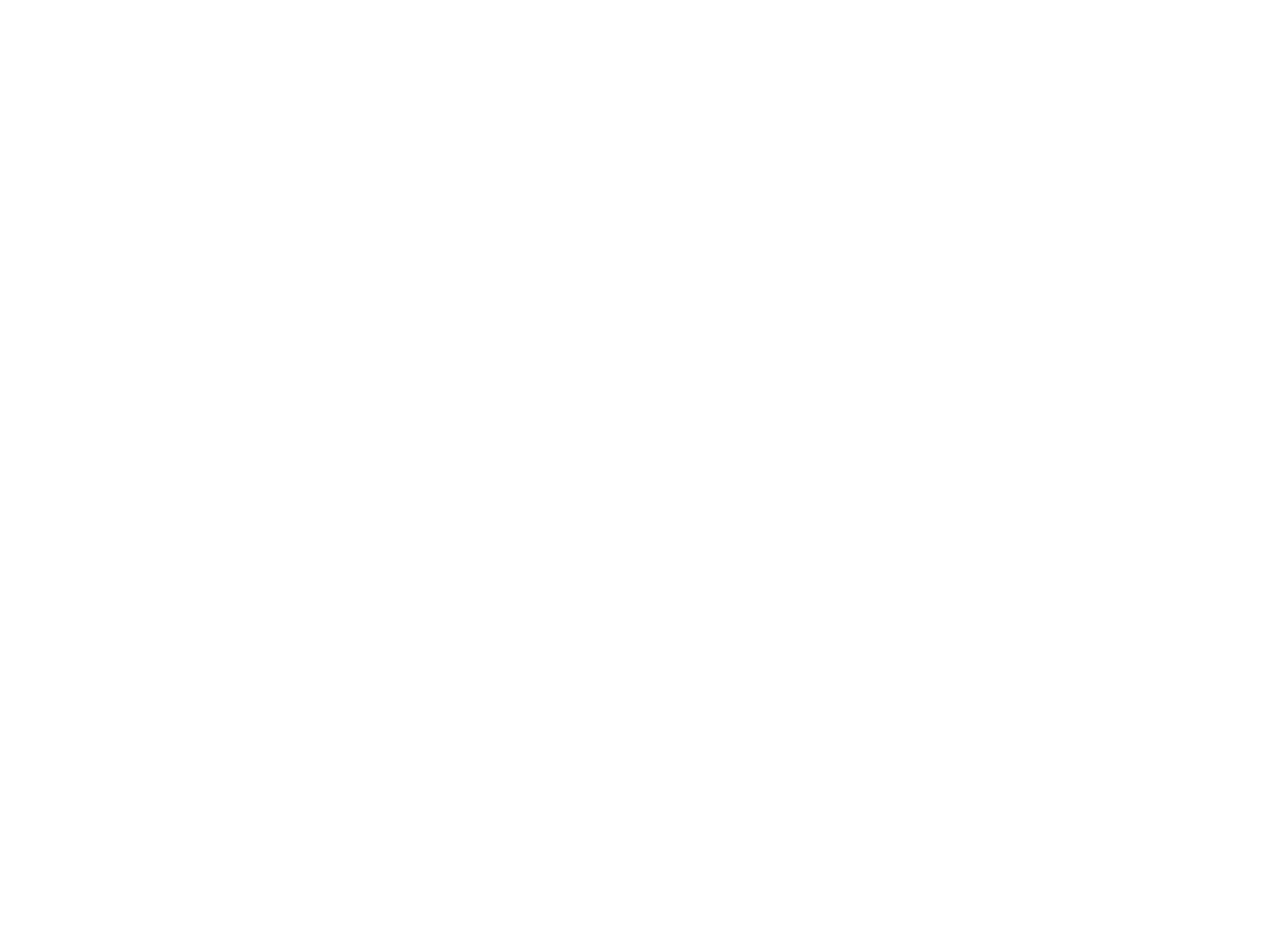
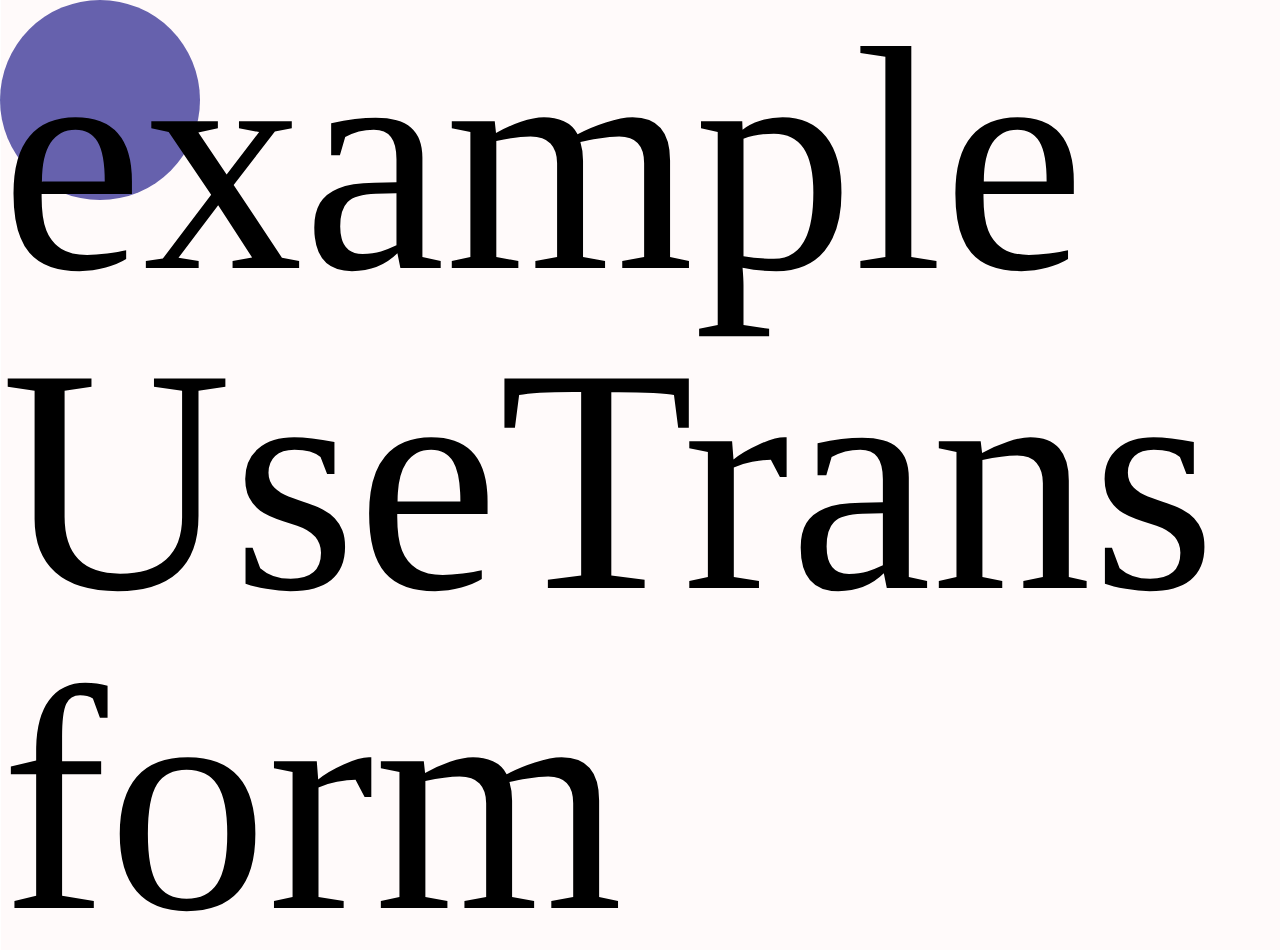
Before and after one commit to movie42/scroll-animation, a React (Vite) app: page /framer-motion-example-useTransform in a window 1280 px wide. Before the commit this address had no page. Shown: the top 950 px of the page. Before the commit the page ends 800 px from the top, so only its background shows below. Built offline with nearby package versions, Linux system fonts and the light colour scheme.

Commit message:
feat : useTransform

```diff
--- a/src/Router.tsx
+++ b/src/Router.tsx
@@ -1,6 +1,7 @@
 import { Route, Routes } from "react-router-dom";
 import FirstStart from "./pages/FirstStart/FirstStart";
 import UseScrollExample from "./pages/FramerMotionExamples/UseScrollExample/UseScrollExample";
+import ExampleUseTransform from "./pages/FramerMotionExamples/useTransform/exampleUseTransform";
 import Home from "./pages/Home/Home";
 import ParallaxScroll from "./pages/ParallaxScroll/ParallaxScroll";
 
@@ -11,6 +12,10 @@
       <Route path="/first-start" Component={FirstStart} />
       <Route path="/parallax-scroll" Component={ParallaxScroll} />
       <Route path="/framer-motion-example" Component={UseScrollExample} />
+      <Route
+        path="/framer-motion-example-useTransform"
+        Component={ExampleUseTransform}
+      />
     </Routes>
   );
 };
--- a/src/pages/FramerMotionExamples/UseScrollExample/UseScrollExample.tsx
+++ b/src/pages/FramerMotionExamples/UseScrollExample/UseScrollExample.tsx
@@ -6,6 +6,7 @@
   const { scrollYProgress, scrollXProgress } = useScroll({
     // offset: ["start end", "end start"]
   });
+
   const scaleX = useSpring(scrollYProgress, {
     stiffness: 100,
     damping: 30,
--- /dev/null
+++ b/src/pages/FramerMotionExamples/useTransform/exampleUseTransform.tsx
@@ -0,0 +1,57 @@
+import {
+  cubicBezier,
+  motion,
+  useMotionValue,
+  useScroll,
+  useTransform
+} from "framer-motion";
+import styled from "styled-components";
+
+const ExampleUseTransform = () => {
+  const x = useMotionValue(1);
+  const backgroundColor = useTransform(
+    x,
+    [-200, 0, 200],
+    ["rgba(0,255,0,1)", "rgba(255,0,0,0)", "rgba(255,0,0,1)"],
+    { ease: cubicBezier(0.17, 0.67, 0.83, 0.67) }
+  );
+  const { scrollY, scrollYProgress } = useScroll();
+  const rotate = useTransform(scrollY, [0, 100], [0, 360], {
+    clamp: false
+  });
+  const borderRadius = useTransform(scrollYProgress, [0, 1], [0, 100], {
+    clamp: false
+  });
+  return (
+    <Container>
+      <Rectangle style={{ rotate, borderRadius }}></Rectangle>
+      <Text
+        style={{ x, backgroundColor }}
+        drag="x"
+        dragConstraints={{ left: 0, right: 0 }}
+      >
+        exampleUseTransform
+      </Text>
+    </Container>
+  );
+};
+
+export default ExampleUseTransform;
+
+const Text = styled(motion.h1)`
+  font-size: 20rem;
+  word-break: break-all;
+`;
+const Container = styled(motion.div)`
+  width: 100vw;
+  height: 200vh;
+`;
+
+const Rectangle = styled(motion.div)`
+  position: fixed;
+  top: 0;
+  left: 0;
+  width: 200px;
+  height: 200px;
+  background-color: #6363b1;
+`;
--- a/src/pages/Home/Home.tsx
+++ b/src/pages/Home/Home.tsx
@@ -14,6 +14,11 @@
         </Item>
         <Item>
           <Link to="framer-motion-example">useScroll Example</Link>
+        </Item>
+        <Item>
+          <Link to="framer-motion-example-useTransform">
+            useTransform Example
+          </Link>
         </Item>
       </List>
     </Container>
```
